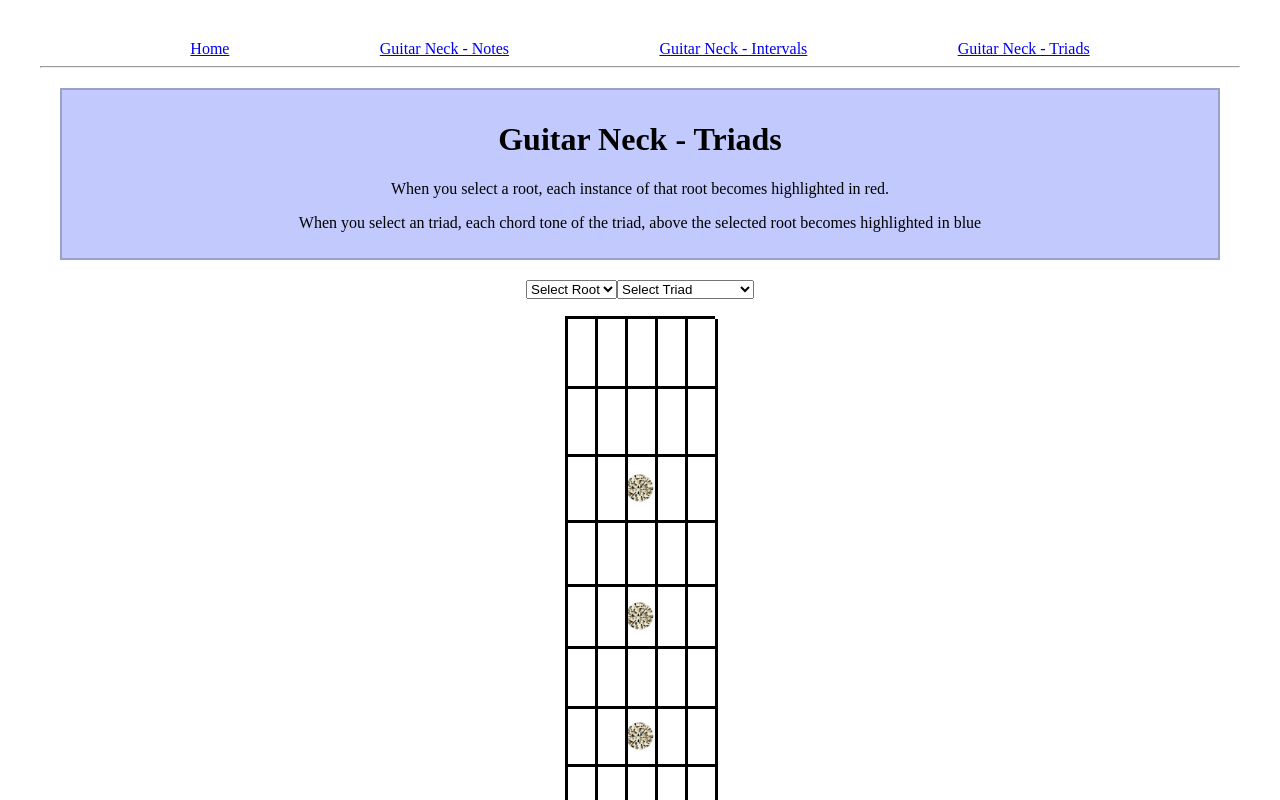
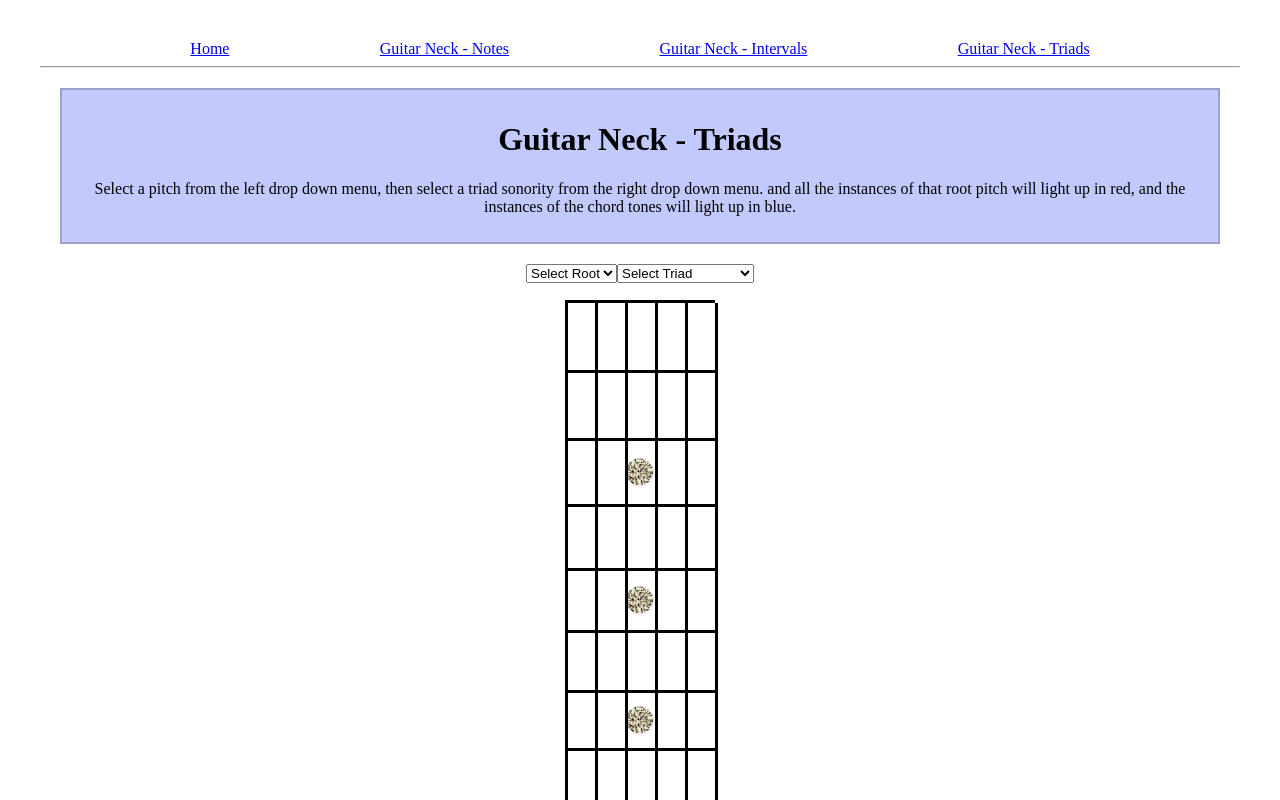
Before and after one commit to LXwaru/guitar-neck-project, a React (Vite) app in the folder guitar-neck-project/: page /GuitarNeckTriads in a window 1280 px wide. Shown: the top 800 px of the page. Built offline with nearby package versions, Linux system fonts and the light colour scheme.

Commit message:
ready to deploy + 1

```diff
--- a/guitar-neck-project/index.html
+++ b/guitar-neck-project/index.html
@@ -2,7 +2,7 @@
 <html lang="en">
   <head>
     <meta charset="UTF-8" />
-    <link rel="icon" type="image/svg+xml" href="/vite.svg" />
+    <link rel="icon" type="image/svg+xml" href="/diamond-inlay.png" />
     <meta name="viewport" content="width=device-width, initial-scale=1.0" />
     <title>Guitar Neck Project</title>
   </head>
--- a/guitar-neck-project/src/GuitarNeckIntervals.jsx
+++ b/guitar-neck-project/src/GuitarNeckIntervals.jsx
@@ -327,8 +327,7 @@ const GuitarNeckIntervals = () => {
     return(
         <>
             <div className="container"><h1>Guitar Neck - Intervals</h1>
-                <p>When you select a root, each instance of that root becomes highlighted in red.</p>
-                <p>When you select an interval, the interval above the selected root becomes highlighted in blue</p>
+                <p>Select a pitch from the left drop down menu, then select an interval from the right drop down menu. and all the instances of that root pitch will light up in red, and the instances of the interval from the root will light up in blue.</p>
             </div>
             <select onChange={handleRootChange}>
                 <option value="default">Select Root</option>
--- a/guitar-neck-project/src/GuitarNeckNotes.jsx
+++ b/guitar-neck-project/src/GuitarNeckNotes.jsx
@@ -156,7 +156,7 @@ const GuitarNeckNotes = () => {
         <>
             <div className="container">
                 <h1>Guitar Neck - Notes</h1>
-                <p>When you select a note, each instance of that note becomes highlighted in red.</p>
+                <p>Select a pitch from the drop down menu and all the instances of that pitch on the guitar neck will light up in red..</p>
             </div>
             <select onChange={handleNoteChange}>
                 <option value="default">Select a note</option>
--- a/guitar-neck-project/src/GuitarNeckTriads.jsx
+++ b/guitar-neck-project/src/GuitarNeckTriads.jsx
@@ -338,8 +338,7 @@ const GuitarNeckTriads = () => {
             <div className="container">
             <h1>Guitar Neck - Triads</h1>
 
-                <p>When you select a root, each instance of that root becomes highlighted in red.</p>
-                <p>When you select an triad, each chord tone of the triad, above the selected root becomes highlighted in blue</p>
+                <p>Select a pitch from the left drop down menu, then select a triad sonority from the right drop down menu. and all the instances of that root pitch will light up in red, and the instances of the chord tones will light up in blue.</p>
             </div>
             <select onChange={handleRootChange}>
                 <option value="default">Select Root</option>
```
Also changed, not shown: 1 other file (tests, documents, lock files or other folders).
